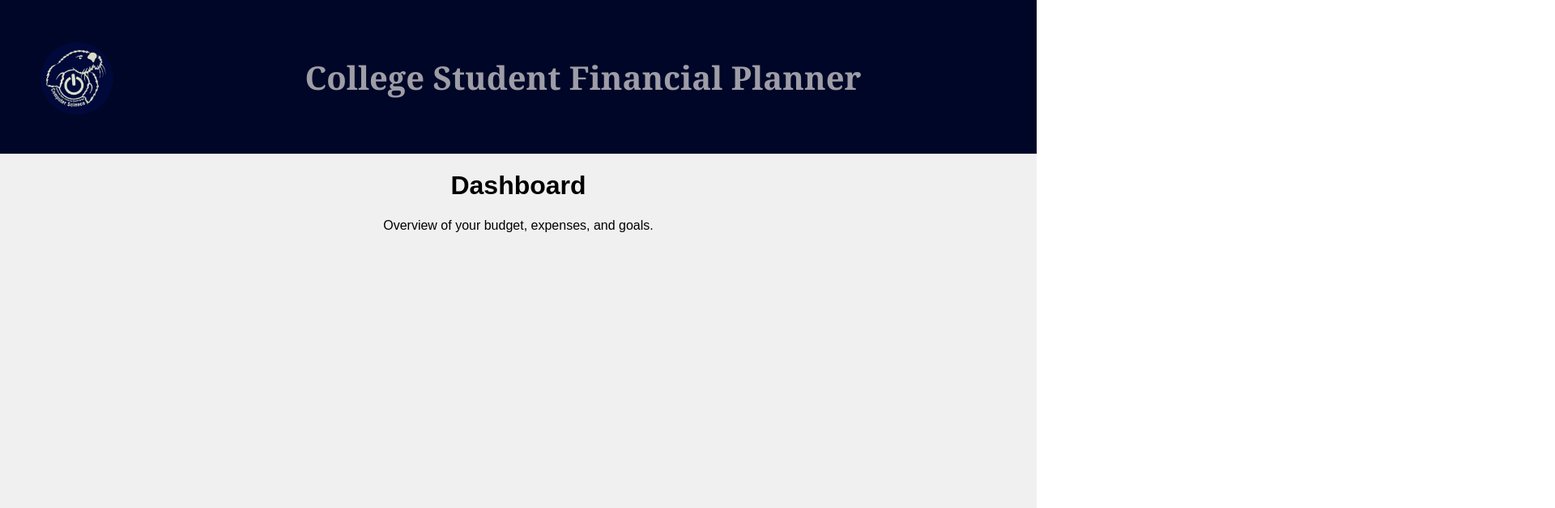
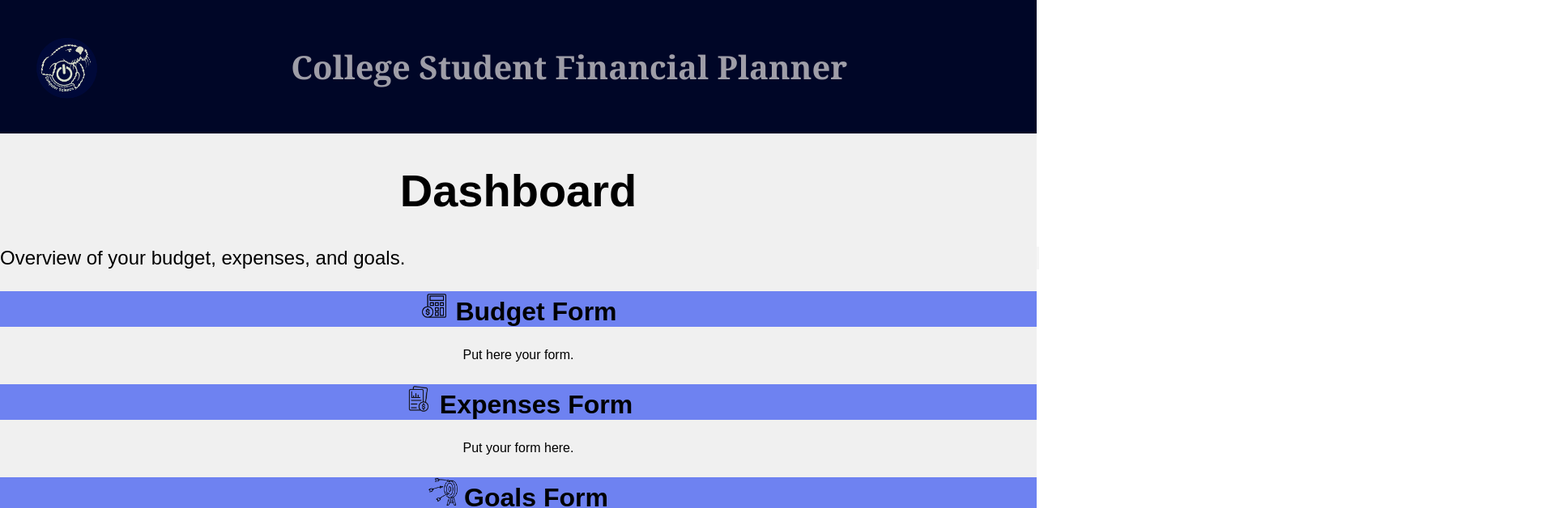
Before and after one commit to AchsahJojo/finacial_planner, a React (Create React App) app: page / in a window 1280 px wide. Shown: the top 628 px of the page at 81% size, 1920 px wide, since content can reach past the window. Built offline with nearby package versions, Linux system fonts and the light colour scheme.

Commit message:
Update Dashboard.css

```diff
--- a/src/pages/Dashboard.css
+++ b/src/pages/Dashboard.css
@@ -1,31 +1,127 @@
 /* src/pages/Dashboard.css */
 .dashboard-container {
-    font-family: 'Arial', sans-serif; /* Default font for the container */
-    text-align: center; /* Center text horizontally */
-    background-color: #f0f0f0; /* Change this to your desired background color */
+  font-family: 'Arial', sans-serif;
+  text-align: center;
+  background-color: #f0f0f0;
 }
 
 .dashboard-banner {
-    background-color: #000627; /* Dark blue background color */
-    color: rgba(221, 218, 218, 0.712); /* White text color */
-    padding: 20px; /* Padding around the banner */
-    margin-bottom: 20px; /* Space below the banner */
+  background-color: #000627;
+  color: rgba(221, 218, 218, 0.712);
+  padding: 20px;
+  margin-bottom: 20px;
   display: flex;
   align-items: center;
-    justify-content: space-between; /* Space between logo and title */
+  justify-content: space-between;
 }
 
 .banner-logo {
-    width: 150px; /* Adjust the width as needed */
-    height: auto; /* Maintain aspect ratio */
-    margin-right: 10px; /* Space between the logo and the title */
+  width: 125px;
+  height: auto;
+  margin-right: 0.5px;
 }
 
 .banner-title {
-    font-family: 'Georgia', serif; /* Different font for the banner title */
+  font-family: 'Georgia', serif;
   font-size: 2.5em;
   font-weight: bold;
-    margin: 0; /* Remove default margin */
-    flex-grow: 1; /* Allow the title to grow and take available space */
-    text-align: center; /* Center the title text */
+  margin: 0;
+  flex-grow: 1;
+  text-align: center;
 }
+
+.header-icon {
+  width: 36px; /* Adjust the width as needed */
+  height: 36px; /* Adjust the height as needed */
+  margin-right: 8px; /* Space between the icon and the text */
+  filter: brightness(0.5);
+}
+
+h2 {
+  background-color: #6e82f1;
+  animation: slideInLeft 2s ease-in-out;
+  font-size: 2em; /* Adjust the font size as needed */
+}
+
+h1 {
+  font-size: 3.5em; /* Adjust the font size as needed */
+}
+
+.overview-text {
+  font-size: 1.5em; /* Adjust the font size as needed */
+  text-align: left;
+  white-space: nowrap;
+  overflow: hidden;
+  border-right: 3px solid; /* Cursor effect */
+  animation: typewriter 4s steps(40, end) 1s 1 normal both, blinkTextCursor 500ms steps(40) infinite normal;
+}
+
+@keyframes typewriter {
+  from {
+    width: 0;
+  }
+  to {
+    width: 100%;
+  }
+}
+
+@keyframes blinkTextCursor {
+  from {
+    border-right-color: rgba(0, 0, 0, 0.75);
+  }
+  to {
+    border-right-color: transparent;
+  }
+}
+
+@keyframes fadeIn {
+  from {
+    opacity: 0;
+  }
+  to {
+    opacity: 1;
+  }
+}
+
+@keyframes zoomIn {
+  from {
+    transform: scale(0);
+    opacity: 0;
+  }
+  to {
+    transform: scale(1);
+    opacity: 1;
+  }
+}
+
+@keyframes rotate {
+  from {
+    transform: rotate(0deg);
+  }
+  to {
+    transform: rotate(360deg);
+  }
+}
+
+@keyframes bounce {
+  0%, 20%, 50%, 80%, 100% {
+    transform: translateY(0);
+  }
+  40% {
+    transform: translateY(-30px);
+  }
+  60% {
+    transform: translateY(-15px);
+  }
+}
+
+@keyframes slideInLeft {
+  from {
+    transform: translateX(-100%);
+    opacity: 0;
+  }
+  to {
+    transform: translateX(0);
+    opacity: 1;
+  }
+}
```
Lines whose indentation alone changed are shown as unchanged.
